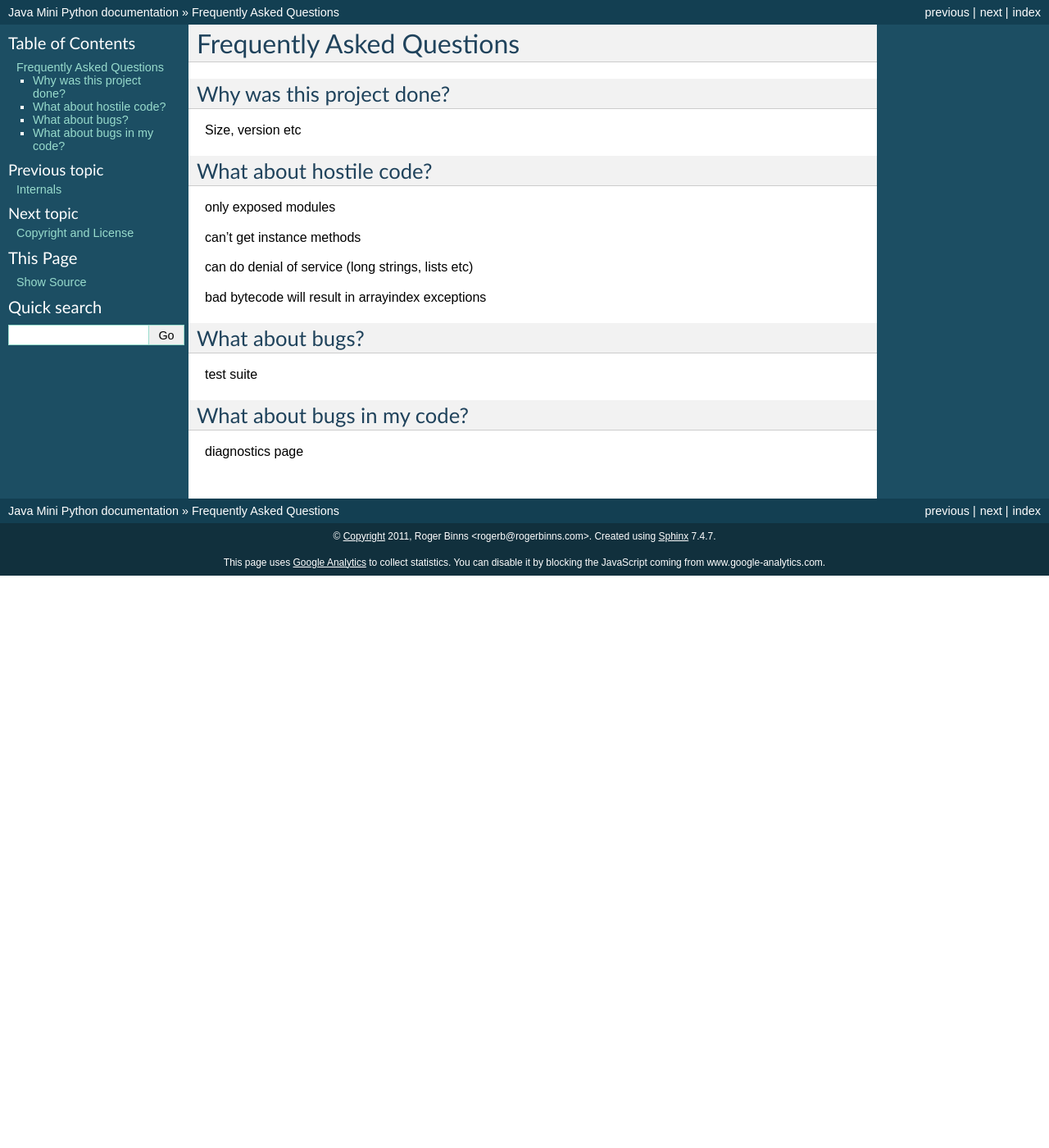
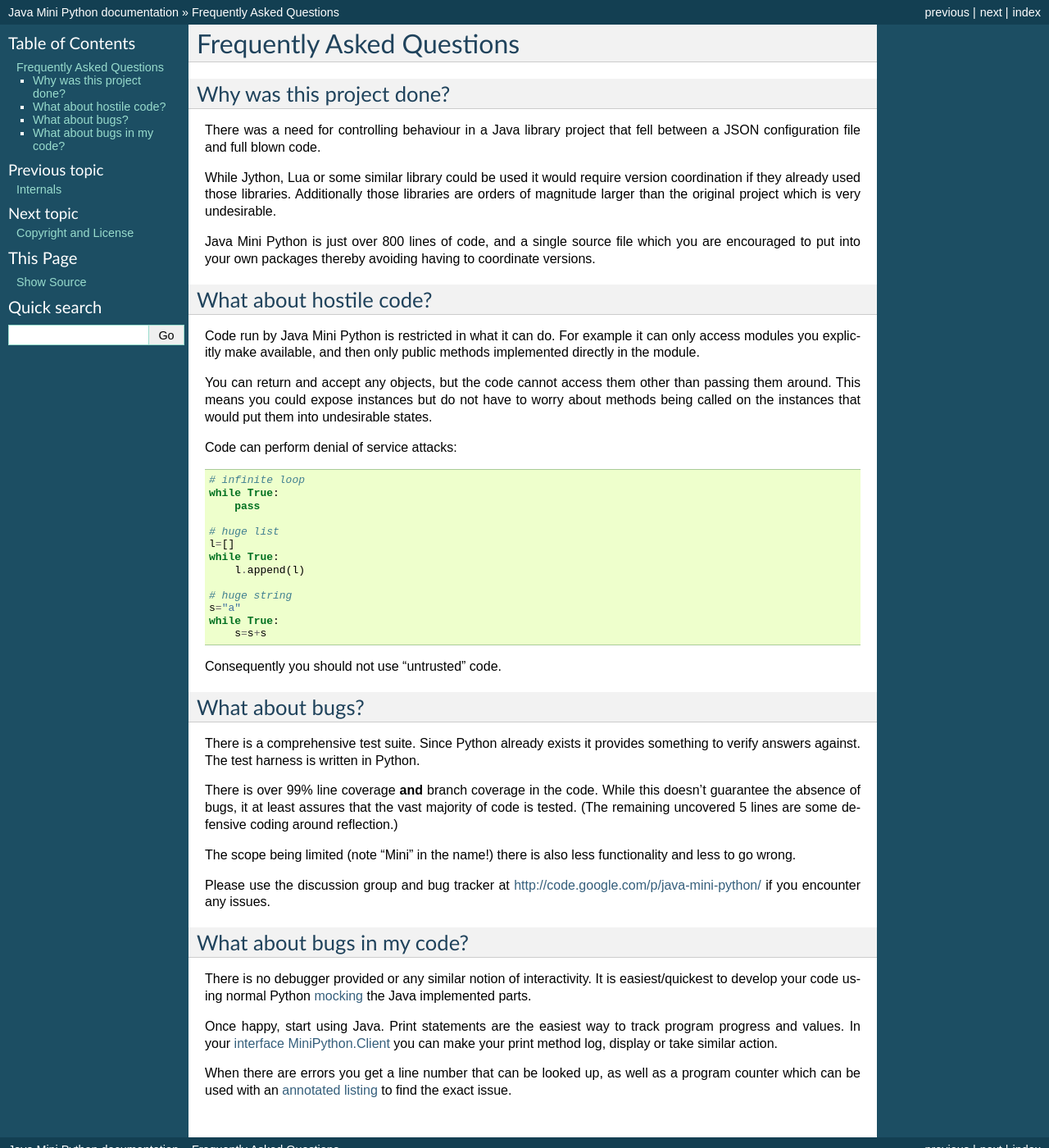
Before and after one commit to rogerbinns/jia-mini-python, a Sphinx documentation site: the page built from doc/faq.rst, in a window 1280 px wide and 1400 px high. Shown: the whole window at 82% size. Built offline with Sphinx 7.4.7, drawn with Linux system fonts in a browser that asks for light colours; the version number could not be read and is left out.

```diff
--- a/doc/faq.rst
+++ b/doc/faq.rst
@@ -4,25 +4,78 @@
 Why was this project done?
 --------------------------
 
-Size, version etc
+There was a need for controlling behaviour in a Java library project
+that fell between a JSON configuration file and full blown code.
+
+While Jython, Lua or some similar library could be used it would
+require version coordination if they already used those libraries.
+Additionally those libraries are orders of magnitude larger than the
+original project which is very undesirable.
+
+Java Mini Python is just over 800 lines of code, and a single source
+file which you are encouraged to put into your own packages thereby
+avoiding having to coordinate versions.
 
 What about hostile code?
 ------------------------
 
-only exposed modules
+Code run by Java Mini Python is restricted in what it can do.  For
+example it can only access modules you explicitly make available, and
+then only public methods implemented directly in the module.
 
-can't get instance methods
+You can return and accept any objects, but the code cannot access them
+other than passing them around.  This means you could expose instances
+but do not have to worry about methods being called on the instances
+that would put them into undesirable states.
 
-can do denial of service (long strings, lists etc)
+Code can perform denial of service attacks::
 
-bad bytecode will result in arrayindex exceptions
+    # infinite loop
+    while True:
+        pass
+
+    # huge list
+    l=[]
+    while True:
+        l.append(l)
+
+    # huge string
+    s="a"
+    while True:
+        s=s+s
+
+Consequently you should not use "untrusted" code.
 
 What about bugs?
 ----------------
 
-test suite
+There is a comprehensive test suite.  Since Python already exists it
+provides something to verify answers against.  The test harness is
+written in Python.
+
+There is over 99% line coverage **and** branch coverage in the code.
+While this doesn't guarantee the absence of bugs, it at least assures
+that the vast majority of code is tested.  (The remaining uncovered
+5 lines are some defensive coding around reflection.)
+
+The scope being limited (note "Mini" in the name!) there is also less
+functionality and less to go wrong.
+
+Please use the discussion group and bug tracker at
+http://code.google.com/p/java-mini-python/ if you encounter any issues.
 
 What about bugs in my code?
 ---------------------------
 
-diagnostics page
+There is no debugger provided or any similar notion of interactivity.
+It is easiest/quickest to develop your code using normal Python `mocking
+<http://en.wikipedia.org/wiki/Mock_object>`__ the Java implemented
+parts.
+
+Once happy, start using Java.  Print statements are the easiest way to
+track program progress and values.  In your :ref:`Client` you can make
+your print method log, display or take similar action.
+
+When there are errors you get a line number that can be looked up, as
+well as a program counter which can be used with an :doc:`annotated
+listing <jmp-compile>` to find the exact issue.
--- a/doc/jmp-compile.rst
+++ b/doc/jmp-compile.rst
@@ -2,4 +2,5 @@
 ===========
 
 This is the tool used to turn your Python syntax source into the
-internal representation used.
+internal representation used.  It can also dump the internal
+representation.
--- a/doc/python.rst
+++ b/doc/python.rst
@@ -143,7 +143,7 @@
    Returns a new list consisting of members when `function(member)`
    returned true.
 
-.. function:: id(item):
+.. function:: id(item)
 
    Returns a numeric code uniquely representing this instance.  Behind
    the scenes it returns the result of
```
Also changed, not shown: 7 other files.
